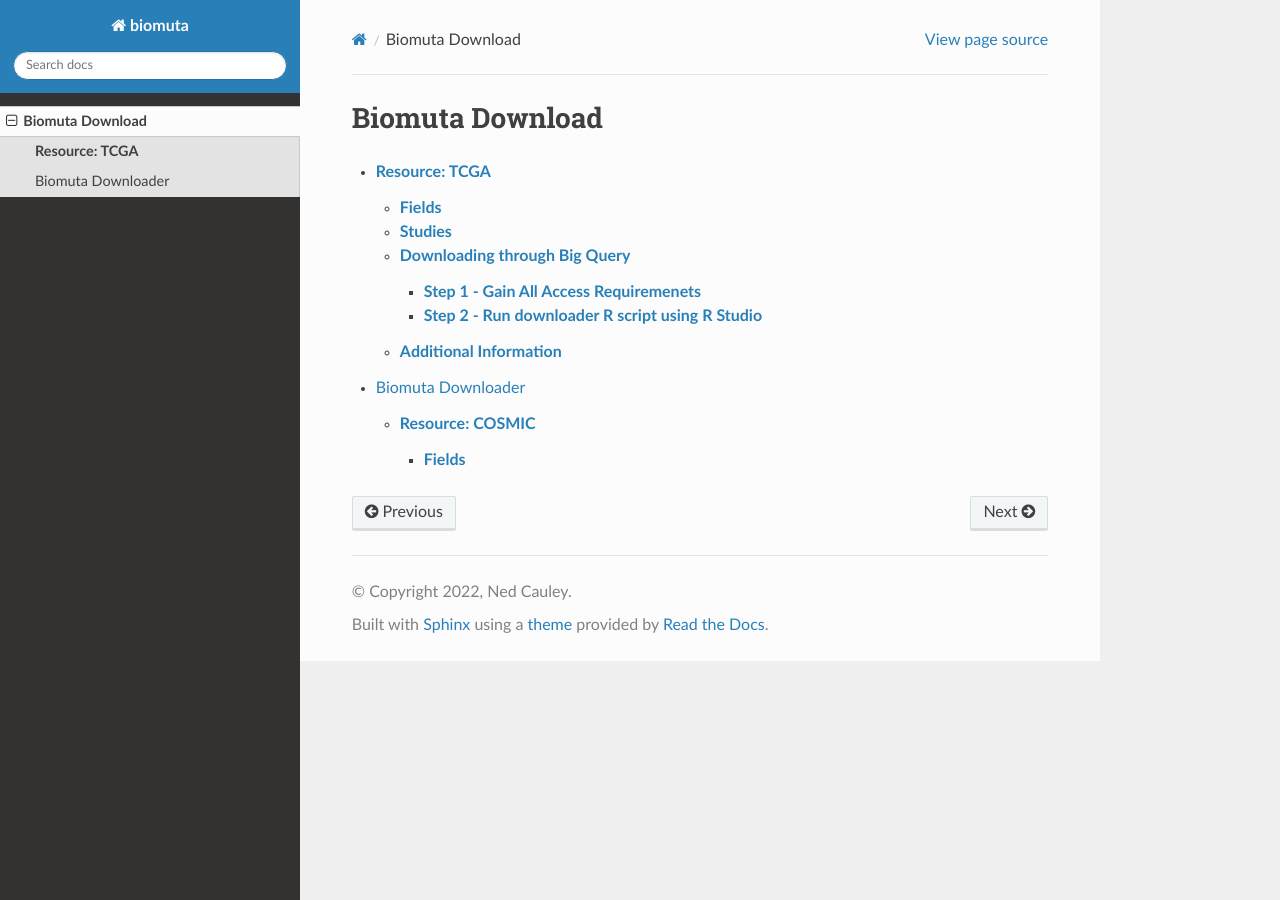
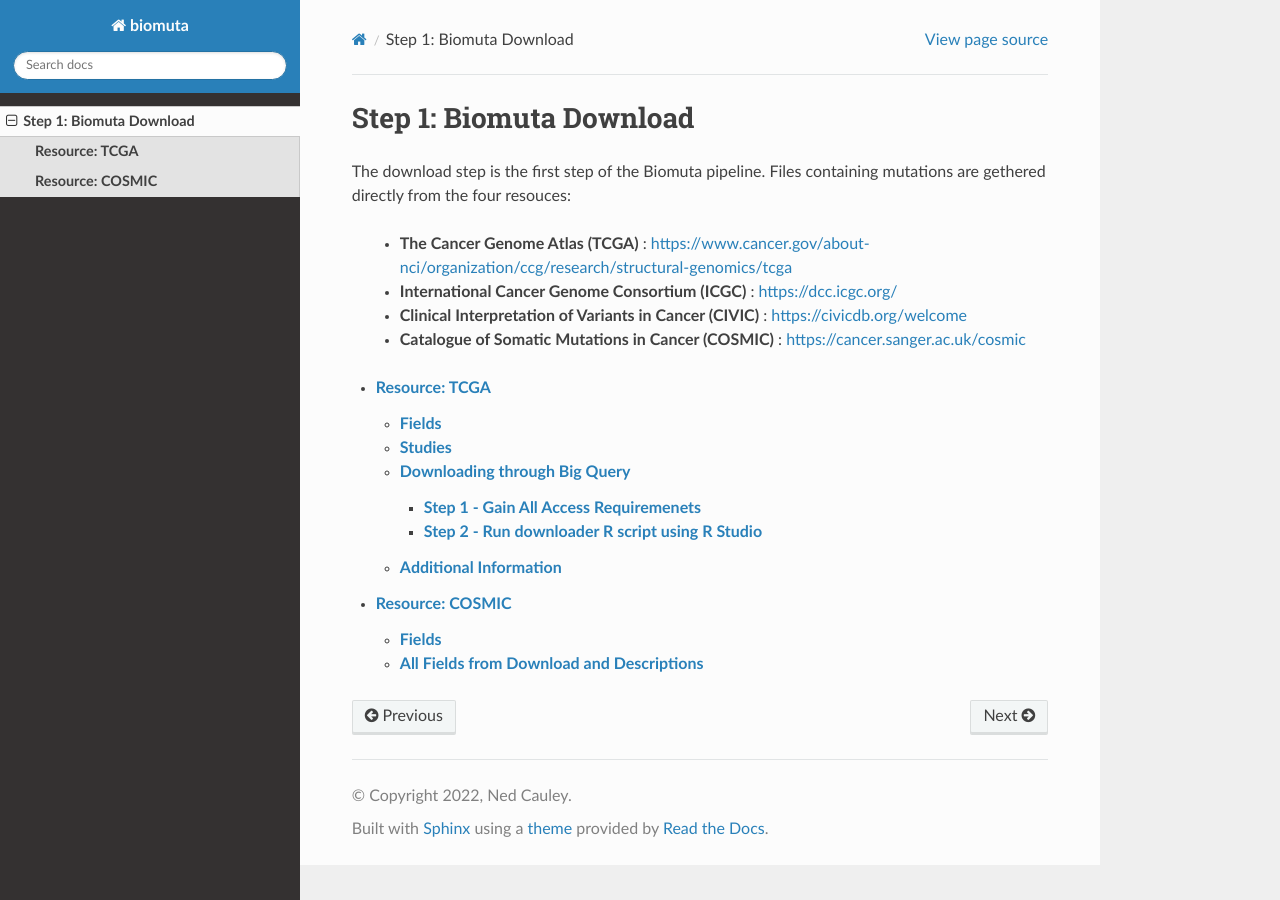
Before and after one commit to GW-HIVE/biomuta-old, a Sphinx documentation site: the page built from docs/source/downloader.rst, in a window 1280 px wide. Built offline with Sphinx 7.4.7 and the Read the Docs theme 2.0.0, drawn with Linux system fonts in a browser that asks for light colours; pages that are not in the unit, such as notebooks, are missing from menus.

Commit message:
Updated ReadtheDocs for cosmic download

```diff
--- a/docs/source/cosmic_download.rst
+++ b/docs/source/cosmic_download.rst
@@ -1,6 +1,3 @@
-Biomuta Downloader
-==================
-
 **Resource: COSMIC**
 --------------------
 
@@ -56,6 +50,7 @@ A 'simplified' version of the file was used by selecting specific columns from t
 +--------------------------+------------------------+
 
 **All Fields from Download and Descriptions**
+^^^^^^^^^^^^^^^^^^^^^^^^^^^^^^^^^^^^^^^^^^^^^
 
 From 'File Description' drop down menu below 'Cosmic Mutation Data' (on downloads page)
 
--- a/docs/source/downloader.rst
+++ b/docs/source/downloader.rst
@@ -1,5 +1,13 @@
-Biomuta Download
-==================
+Step 1: Biomuta Download
+========================
+
+The download step is the first step of the Biomuta pipeline. Files containing mutations are gethered directly from the four resouces:
+
+    - **The Cancer Genome Atlas (TCGA)** : https://www.cancer.gov/about-nci/organization/ccg/research/structural-genomics/tcga
+    - **International Cancer Genome Consortium (ICGC)** : https://dcc.icgc.org/
+    - **Clinical Interpretation of Variants in Cancer (CIVIC)** : https://civicdb.org/welcome
+    - **Catalogue of Somatic Mutations in Cancer (COSMIC)** : https://cancer.sanger.ac.uk/cosmic
+
 
 .. toctree::
     tcga_download
```
Also changed, not shown: other parts of docs/source/cosmic_download.rst (+0 -3 lines).
